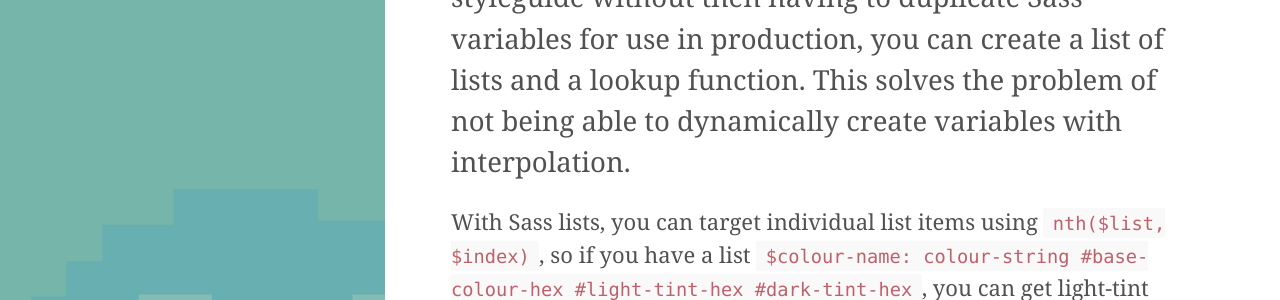
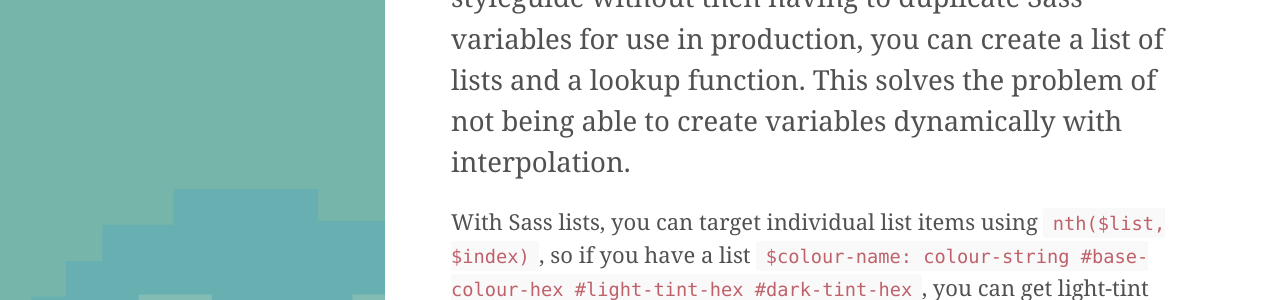
Before and after one commit to davidpmccormick/davidpmccormick.github.io, a Jekyll site: the page built from _posts/2014-02-26-styleguide-colour-palette.md, in a window 1280 px wide and 900 px high. Shown: the part 296-596 px from the top of the window. Built offline with Jekyll 4.4.1, drawn with Linux system fonts in a browser that asks for light colours; Markdown is read by kramdown in place of the engine named in the settings; some of the changed text lies outside the part shown.

Commit message:
Unsplit inifinite

```diff
--- a/_posts/2014-02-26-styleguide-colour-palette.md
+++ b/_posts/2014-02-26-styleguide-colour-palette.md
@@ -3,7 +3,7 @@ layout: post
 title: Generating a styleguide colour palette
 ---
 
-<p class="lead">In order to be able to output brand palette colours to a styleguide without then having to duplicate Sass variables for use in production, you can create a list of lists and a lookup function. This solves the problem of not being able to dynamically create variables with interpolation.</p>
+<p class="lead">In order to be able to output brand palette colours to a styleguide without then having to duplicate Sass variables for use in production, you can create a list of lists and a lookup function. This solves the problem of not being able to create variables dynamically with interpolation.</p>
 
 With Sass lists, you can target individual list items using `nth($list, $index)`, so if you have a list `$colour-name: colour-string #base-colour-hex #light-tint-hex #dark-tint-hex`, you can get light-tint of the colour with `nth($colour-name, 3)` (lists are indexed from one, not zero).
 
```
